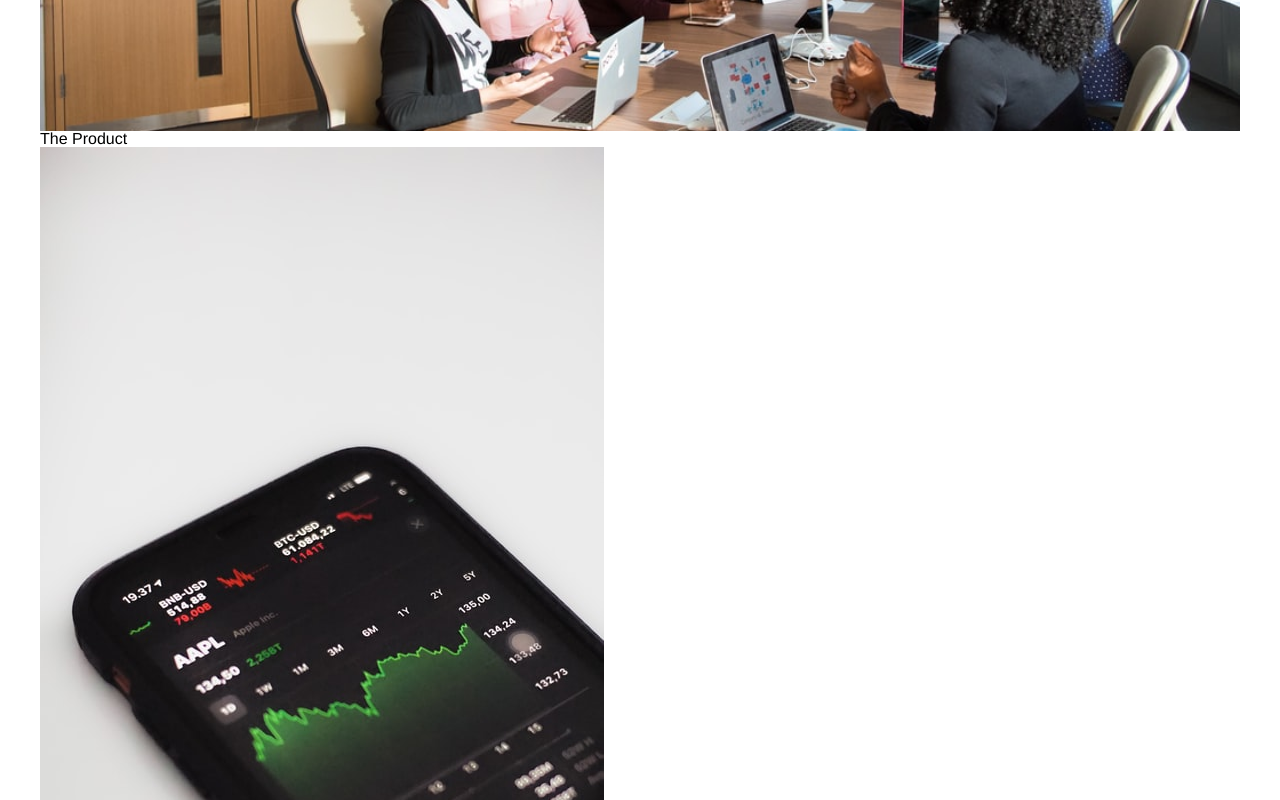
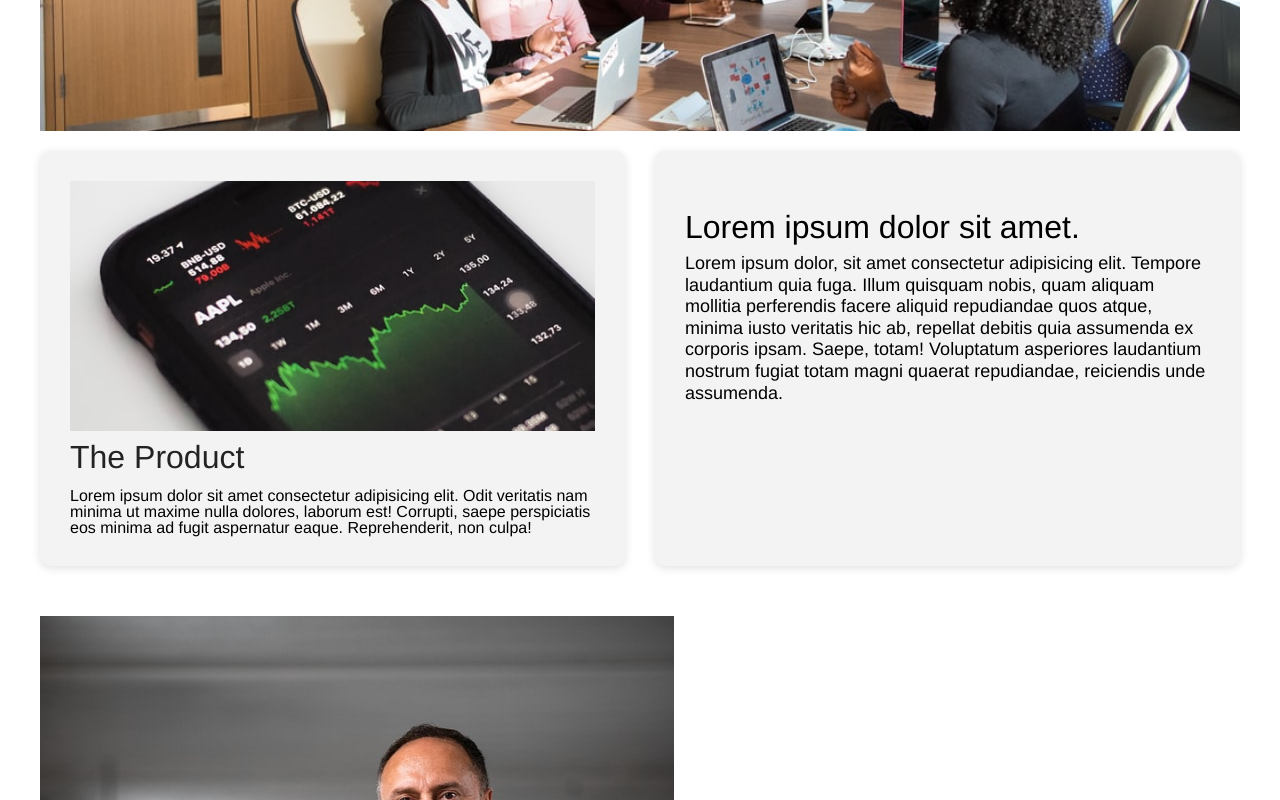
Before and after one commit to stuehrmannp/basic_new_project_cc, a plain HTML site: page index.html in a window 1280 px wide. Shown: the part 640-1440 px from the top of the page. Drawn offline with Linux system fonts and the light colour scheme.

Commit message:
product section complete

```diff
--- a/index.html
+++ b/index.html
@@ -24,21 +24,19 @@
     <main>
     <section class="banner">
         <div class="banner-content">
-        <h2>Fund with responsibility</h2>
+        <h2>Funding with responsibility</h2>
         <p>The fund is committed to the furthering entrepreneur in the mobility sector.</p>
     </div>
     </section>
     <section class="product">
         <div class="col-1">
-            <div class="inner-col">
+                <div class="img-container"></div>
                 <h2>The Product</h2>
-                <img src="resources/img/phone-img.jpg" alt="image of a phone with a market app on it"/>
-                <p>Lorem ipsum dolor, sit amet consectetur adipisicing elit. Vero facere officiis praesentium est placeat suscipit hic nostrum, aliquam voluptate blanditiis.</p>
-            </div>
+                <p>Lorem ipsum dolor sit amet consectetur adipisicing elit. Odit veritatis nam minima ut maxime nulla dolores, laborum est! Corrupti, saepe perspiciatis eos minima ad fugit aspernatur eaque. Reprehenderit, non culpa!</p>
         </div>
         <div class="col-2">
             <h2>Lorem ipsum dolor sit amet.</h2>
-            <p>Lorem ipsum dolor sit amet consectetur adipisicing elit. Laboriosam adipisci amet temporibus repellendus? Nam aperiam vel rerum at voluptates iure, accusamus excepturi est blanditiis ipsum minima iusto. Laboriosam, at nesciunt?</p>
+            <p>Lorem ipsum dolor, sit amet consectetur adipisicing elit. Tempore laudantium quia fuga. Illum quisquam nobis, quam aliquam mollitia perferendis facere aliquid repudiandae quos atque, minima iusto veritatis hic ab, repellat debitis quia assumenda ex corporis ipsam. Saepe, totam! Voluptatum asperiores laudantium nostrum fugiat totam magni quaerat repudiandae, reiciendis unde assumenda.</p>
         </div>
     </section>
     <section class="testimonials">
--- a/resources/style.css
+++ b/resources/style.css
@@ -82,3 +82,69 @@
   font-style: italic;
   opacity: 0.8;
 }
+
+/* Product Section */
+
+.product {
+  display: flex;
+  width: 100%;
+  height: auto;
+  margin-bottom: 50px;
+  margin-top: 20px;
+  justify-content: space-between;
+  align-items: stretch;
+}
+
+.col-1 {
+  display: flex;
+  align-items: flex-start;
+  width: 50%;
+  height: 100%;
+  padding: 30px;
+  flex-direction: column;
+  background-color: rgb(243, 243, 243);
+  margin-right: 30px;
+  border-radius: 10px;
+  box-shadow: rgba(99, 99, 99, 0.2) 0px 2px 8px 0px;
+}
+
+.col-1 .img-container {
+  height: 250px;
+  width: 100%;
+  background-image: url("./img/phone-img.jpg");
+  background-size: cover;
+  background-position: center;
+}
+
+.col-1 h2 {
+  font-size: 32px;
+  margin-top: 10px;
+  margin-bottom: 15px;
+  color: rgb(34, 36, 34);
+}
+
+.col-2 {
+  width: 50%;
+  background-color: rgb(243, 243, 243);
+  padding: 30px;
+  border-radius: 10px;
+  box-shadow: rgba(99, 99, 99, 0.2) 0px 2px 8px 0px;
+}
+
+.col-2 h2 {
+  margin-top: 30px;
+  font-size: 32px;
+  margin-bottom: 10px;
+}
+
+.col-2 p {
+  font-size: 18px;
+  line-height: 1.2em;
+}
+
+
+/* Testimonial Section */
+
+.test-cards {
+
+}
```
